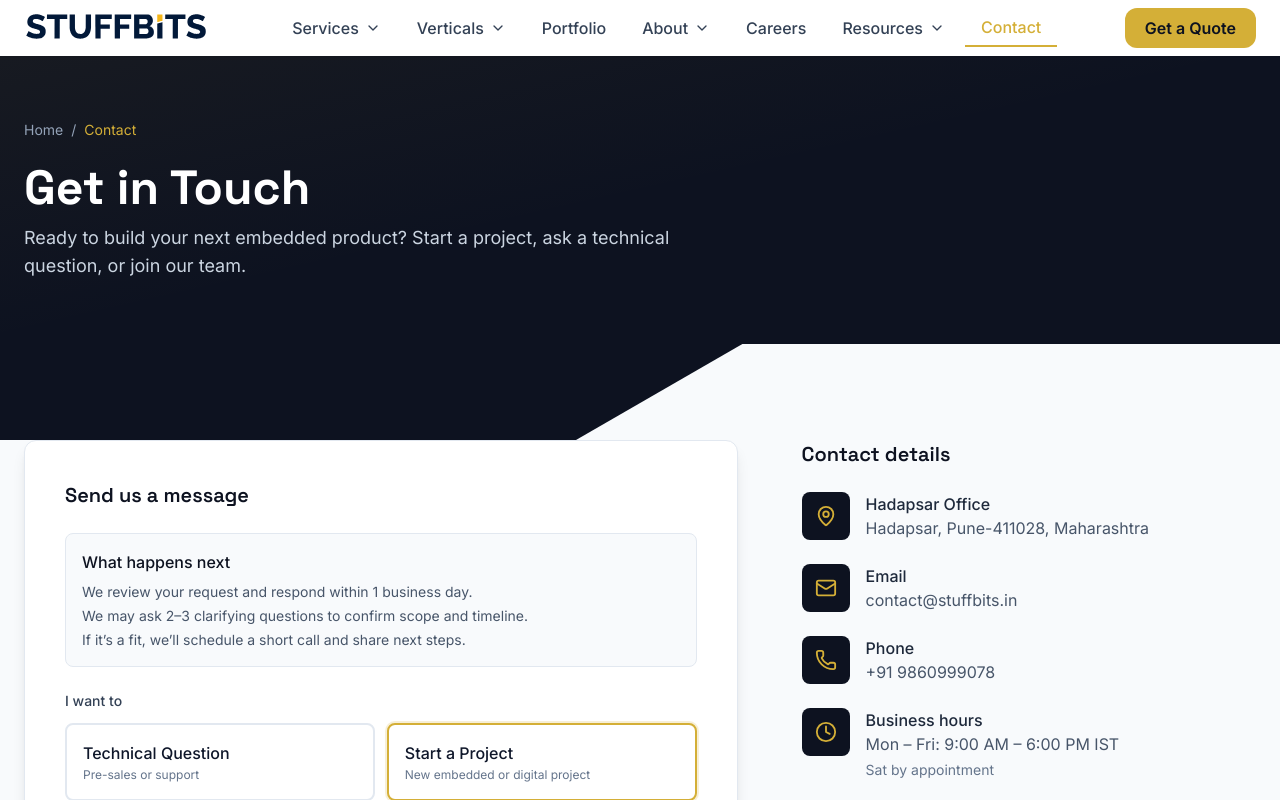
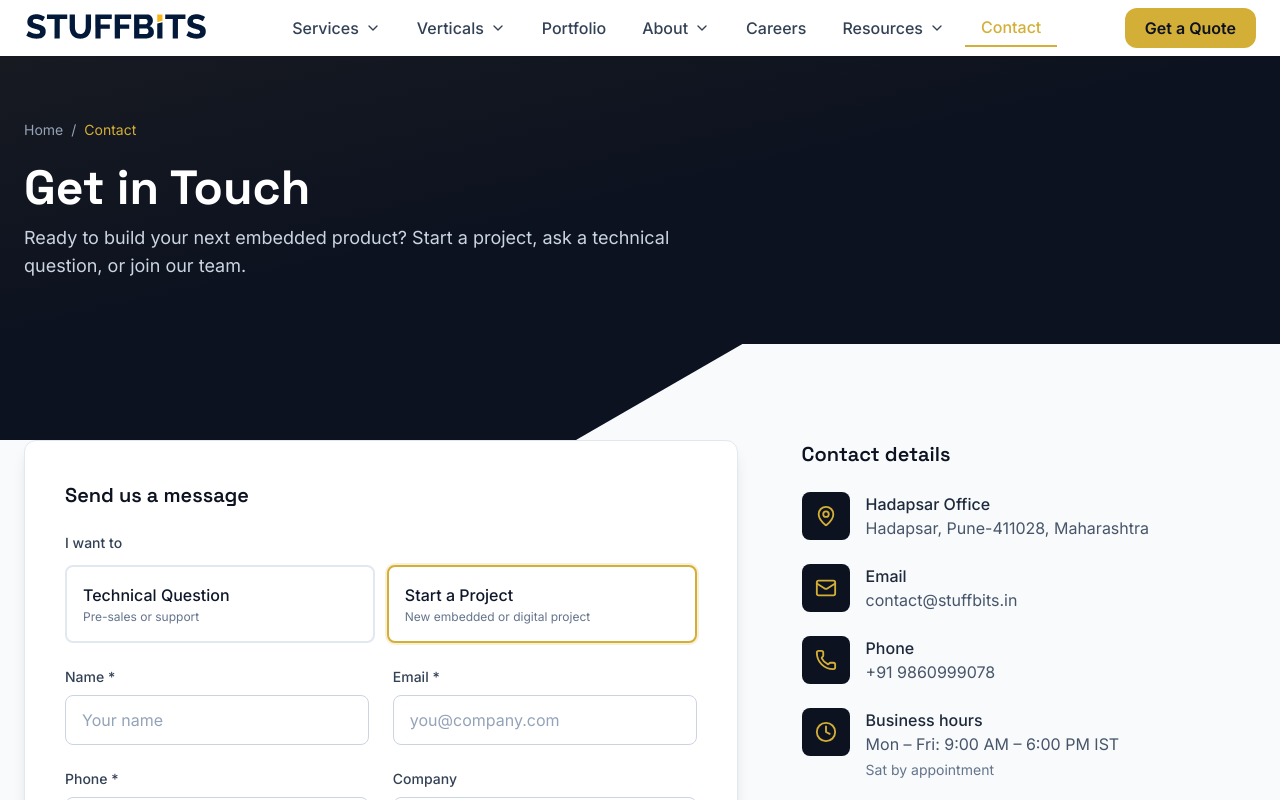
Before and after one commit to StuffbitsTechnologies/SBTL_WEBSITE_CY23, a React (Vite) app in the folder stuffbits-react/: page /contact in a window 1280 px wide. Shown: the top 800 px of the page. Built offline with nearby package versions, Linux system fonts and the light colour scheme.

Commit message:
Fix: experience 10 +

```diff
--- a/stuffbits-react/src/components/home/StatsBar.jsx
+++ b/stuffbits-react/src/components/home/StatsBar.jsx
@@ -4,7 +4,7 @@ import { motion as Motion, useInView } from 'framer-motion'
 const STATS = [
   { value: 50, suffix: '+', label: 'Clients Worldwide' },
   { value: 200, suffix: '+', label: 'Projects Delivered' },
-  { value: 5, suffix: '+', label: 'Years of Experience' },
+  { value: 10, suffix: '+', label: 'Years of Experience' },
   { value: 4, suffix: '+', label: 'Industry Verticals' },
 ]
 
--- a/stuffbits-react/src/pages/ContactPage.jsx
+++ b/stuffbits-react/src/pages/ContactPage.jsx
@@ -179,15 +179,6 @@ export default function ContactPage() {
             >
               <div className="bg-white rounded-xl shadow-lg border border-slate-200 p-8 md:p-10">
                 <h2 className="text-xl font-heading font-semibold text-navy mb-6">Send us a message</h2>
-
-                <div className="mb-6 rounded-lg border border-slate-200 bg-slate-50 p-4">
-                  <p className="font-medium text-navy">What happens next</p>
-                  <ul className="mt-2 space-y-1 text-sm text-slate-600">
-                    <li>We review your request and respond within 1 business day.</li>
-                    <li>We may ask 2–3 clarifying questions to confirm scope and timeline.</li>
-                    <li>If it’s a fit, we’ll schedule a short call and share next steps.</li>
-                  </ul>
-                </div>
 
                 {status === 'success' && (
                   <Motion.div
```
